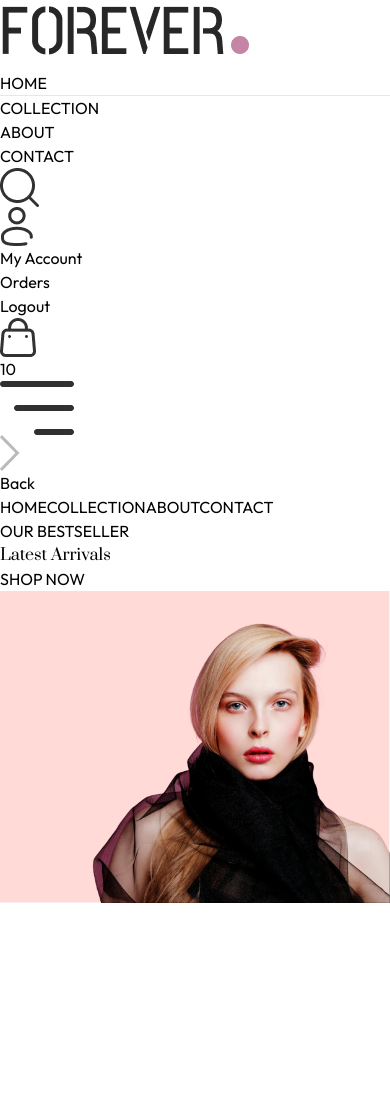
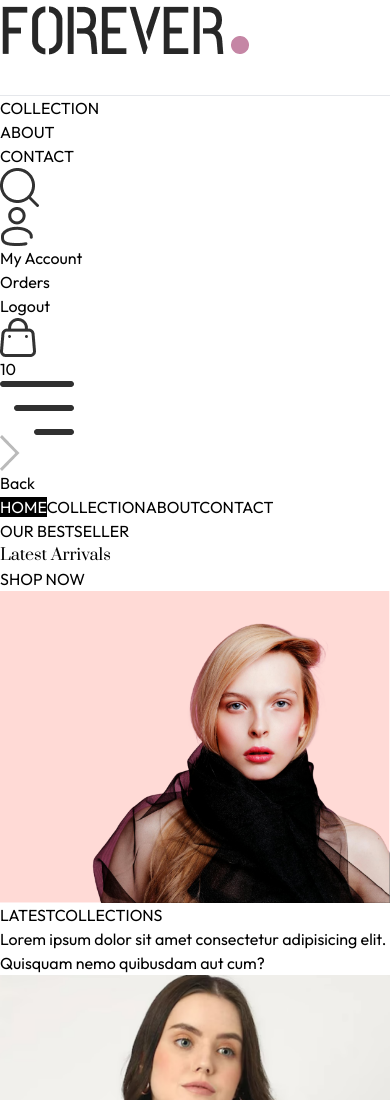
Before and after one commit to kittu246/Ecommerce-App, a React (Vite) app: page / in a window 390 px wide. Shown: the top 1100 px of the page. Before the commit the page ends 903 px from the top, so only its background shows below. Built offline with nearby package versions, Linux system fonts and the light colour scheme.

Commit message:
added latest products

```diff
--- /dev/null
+++ b/src/components/LatestCollection.jsx
@@ -0,0 +1,36 @@
+import React,{useEffect,useState} from 'react'
+import {ShopContext} from '../context/ShopContext.jsx';
+import { useContext } from 'react';
+import Title from './Title.jsx';
+import ProductItem from './ProductItem.jsx';
+
+const LatestCollection = () => {
+    const {products} = useContext(ShopContext);
+    const [latestProducts, setLatestProducts] = useState([]);
+
+    useEffect(()=>{
+
+        setLatestProducts(products.slice(0,10));
+    },[])
+  return (
+    <div className ='my-9'>
+        <div className='py-9 text-center text-3xl'>
+            <Title text1="LATEST" text2="COLLECTIONS"    />
+            <p className='m-auto w-3/4 text-xs sm:text-sm md:text-base text-gray-600'>Lorem ipsum dolor sit amet consectetur adipisicing elit. Quisquam nemo quibusdam aut cum?</p>
+
+
+
+        </div>
+        {/* rendering products */}
+        <div className='grid grid-cols-2 sm:grid-cols-3 md:grid-cols-4 lg:grid-cols-5 gap-4 gap-y-6'>
+{latestProducts.map((item,index)=>(
+    <ProductItem key={item.id} id={item._id} image={item.image} name={item.name} price={item.price}/>
+
+))}
+        </div>
+
+    </div>
+  )
+}
+
+export default LatestCollection
--- a/src/components/Navbar.jsx
+++ b/src/components/Navbar.jsx
@@ -1,6 +1,6 @@
 import React,{useState} from 'react'
 import {assets} from '../assets/assets'
-import { Link, NavLink } from 'react-router-dom'
+import { Link, Links, NavLink } from 'react-router-dom'
 
 const Navbar = () => {
 
@@ -8,7 +8,9 @@
 
   return (
     <div className ="flex items-center justify-between py-4 font-medium">
-    <img src={assets.logo} alt="Logo" className="w-36" />
+    <Link to='/'>
+    <img src={assets.logo} alt="Logo" className="w-36" /></Link>
+
     <ul className=" hidden sm:flex gap-5 text-sm text-gray-700">
         <NavLink to="/" className="flex flex-col items-center gap-1">
         <p>HOME</p>
--- /dev/null
+++ b/src/components/ProductItem.jsx
@@ -0,0 +1,20 @@
+import React from 'react'
+import {useContext} from 'react'
+import { ShopContext } from '../context/ShopContext'
+import {Link} from 'react-router-dom'
+
+const ProductItem = ({id,name,image,price}) => {
+    const {currency} = useContext(ShopContext);
+  return (
+    <Link className="text-gray-700 cursor-pointer" to={`/product/${id}`}>
+        <div className='overflow-hidden'>
+            <img src={image[0]} alt={name} className='hover:scale-110 transition ease-in-out' />
+        </div>
+        <p className="pt-3 pb-1 text-sm">{name}</p>
+        <p className='text-sm font-medium'>{currency}{price.toFixed(2)}</p>
+
+    </Link>
+  )
+}
+
+export default ProductItem
--- /dev/null
+++ b/src/components/Title.jsx
@@ -0,0 +1,14 @@
+import React from 'react'
+
+const Title = ({text1,text2}) => {
+  return (
+    <div className='inline-flex gap-3 items-center mb-3 '>
+        <p className='text-gray-500 '>{text1}<span className='text-gray-700 pl-3 font-medium'>{text2}</span></p>
+        <p className='w-8 h-[1px] sm:w-12 bg-gray-700'></p>
+
+
+    </div>
+  )
+}
+
+export default Title
--- /dev/null
+++ b/src/context/ShopContext.jsx
@@ -0,0 +1,30 @@
+import {createContext} from "react";
+import {products} from "../assets/assets.js";
+
+
+export const ShopContext = createContext();
+
+const ShopContextProvider =(props)=>{
+
+    const currency ="$";
+    const deliveryFee= 10;
+
+
+    const value ={
+        products,
+        currency,
+        deliveryFee
+
+    }
+
+    return(
+        <ShopContext.Provider value={value}>
+            {props.children}
+        </ShopContext.Provider>
+    )
+
+
+
+}
+
+export default ShopContextProvider;
--- a/src/index.css
+++ b/src/index.css
@@ -19,3 +19,12 @@
   font-weight: 400;
   font-style: normal;
 }
+
+@media (max-width:670px){
+
+  a.active {
+background-color: black;
+color: white;
+}
+
+}
--- a/src/main.jsx
+++ b/src/main.jsx
@@ -3,10 +3,16 @@
 import './index.css'
 import App from './App.jsx'
 import { BrowserRouter } from 'react-router-dom'
+import ShopContextProvider from './context/ShopContext.jsx'
 
 
 createRoot(document.getElementById('root')).render(
   <BrowserRouter>
-    <App />
+  <ShopContextProvider>
+
+      <App />
+
+  </ShopContextProvider>
+
   </BrowserRouter>,
 )
--- a/src/pages/Home.jsx
+++ b/src/pages/Home.jsx
@@ -1,10 +1,12 @@
 import React from 'react'
 import Hero from '../components/Hero'
+import LatestCollection from '../components/LatestCollection'
 
 const Home = () => {
   return (
     <div>
       <Hero/>
+      <LatestCollection/>
 
     </div>
   )
```
